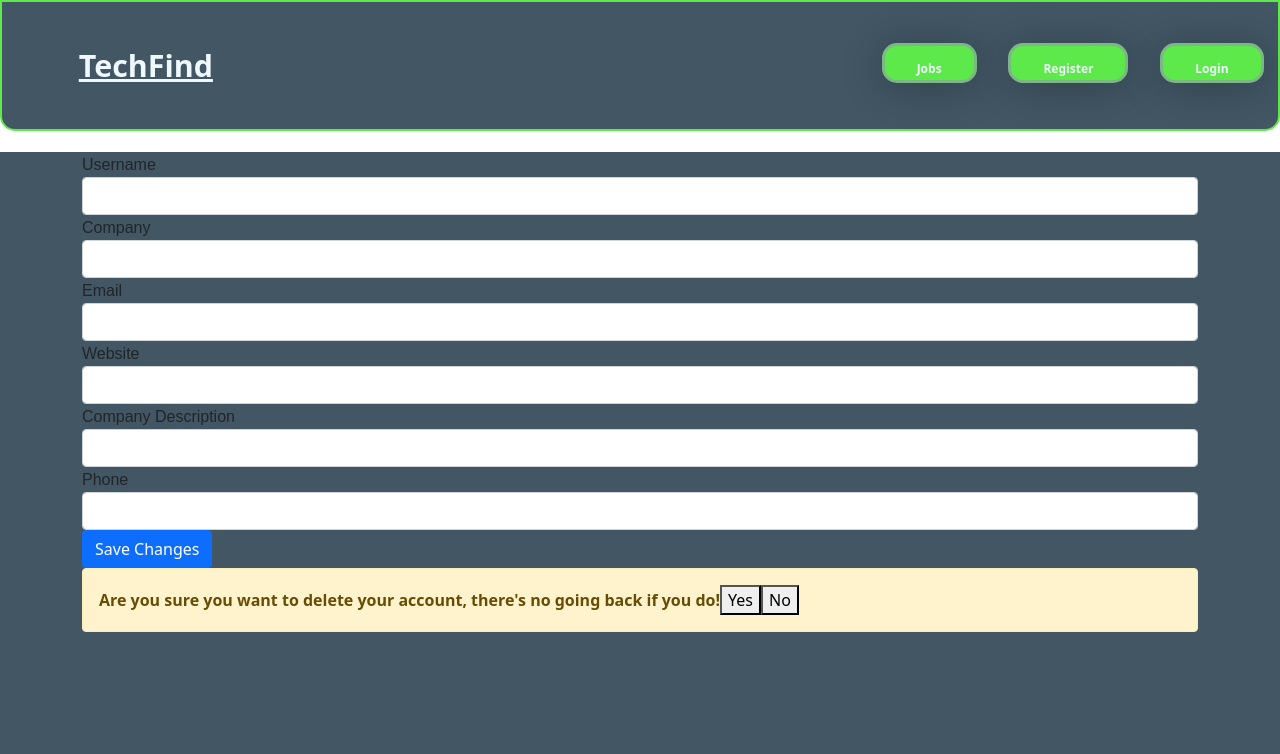
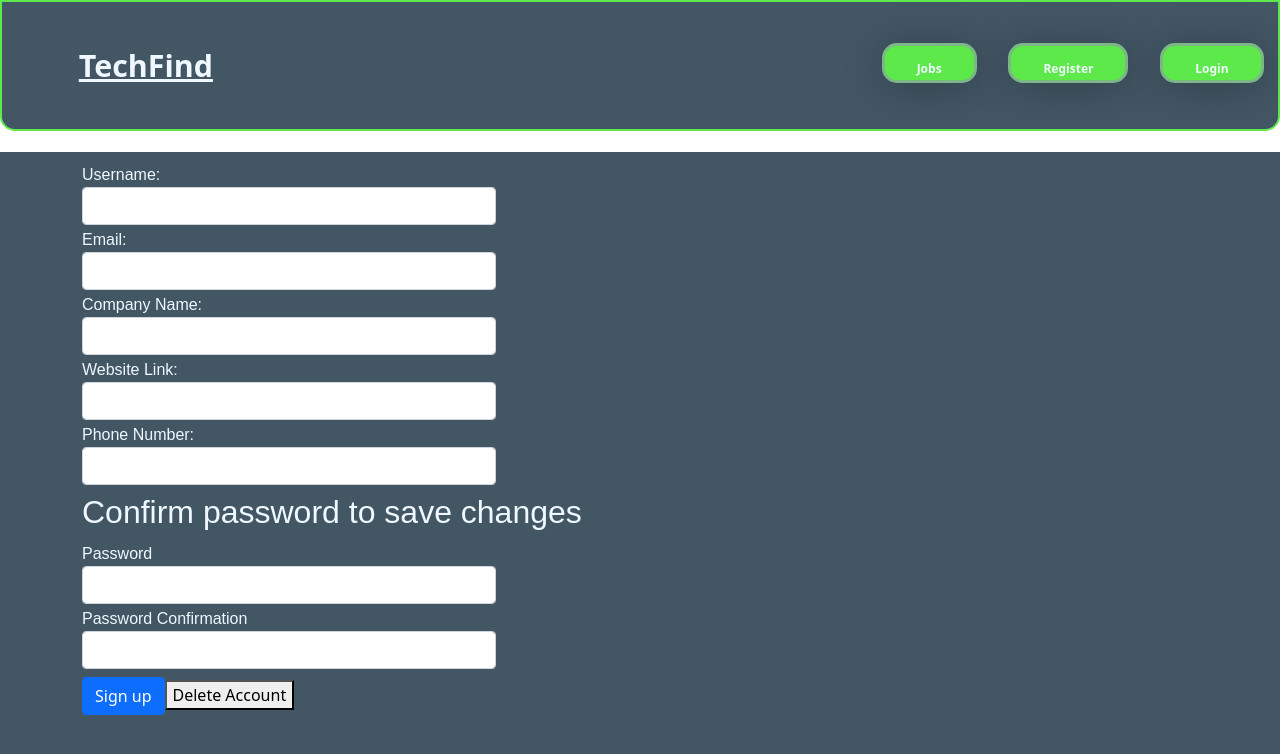
Before and after one commit to BJB-Team/TechFind-Frontend, a React (Create React App) app: page /company-edit in a window 1280 px wide. Shown: the top 754 px of the page. Built offline with nearby package versions, Linux system fonts and the light colour scheme; no server answers.

Commit message:
edit page update

```diff
--- a/src/components/App.js
+++ b/src/components/App.js
@@ -28,7 +28,7 @@ const App = () => {
     user_id: sessionStorage.getItem('userId') || null,
 		loggedInUser: sessionStorage.getItem("username") || null,
     auth:{token:sessionStorage.getItem("token") || null},
-    company: null,
+    seeker: sessionStorage.getItem("seeker") || null,
     jobListings: [],
     jobType: [],
     jobLevel: []
--- a/src/components/CompanyEdit.js
+++ b/src/components/CompanyEdit.js
@@ -1,62 +1,150 @@
 import React, { useEffect, useState } from 'react'
+import { useNavigate } from "react-router-dom";
 import { Link } from 'react-router-dom'
 import { useGlobalState } from '../utils/stateContext'
-import { companyProfile } from '../services/authService'
+import { companyProfile, destroyCompany, updateCompany } from '../services/authService'
 
 const CompanyEdit = () => {
-    const{ store, dispatch } = useGlobalState()
-    const { loggedInUser } = store
-    const [profile, setProfile] = useState({user: {}, profile: {}})
+    const{ dispatch } = useGlobalState()
+    let navigate = useNavigate();
+    const [profile, setProfile] = useState({user: {password: "", password_confirmation: ""}, company_attributes: {company_name: ""}})
+
+    const errors = {
+        username: false,
+        password: false,
+        password_confirmation: false
+    }
+    const [error, setError] = useState(errors)
+
+    function handleFormStateUser(event){
+        setProfile({
+            ...profile,
+            "user": {...profile.user,[event.target.name] : event.target.value}
+        })
+    }
+
+    function handleFormStateProfile(event){
+        setProfile({
+            ...profile,
+            "user": {...profile.user, "company_attributes": {...profile.company_attributes, [event.target.name] : event.target.value}}
+        })
+    }
+    function destroy(e){
+        destroyCompany(profile.user.id)
+        .then((data)=> {
+            dispatch({
+                type: "setLoggedInUser",
+                data: ""
+            })
+            dispatch({
+                type: "setToken",
+                data:""
+            })
+            navigate('/')
+        })
+    }
+
+    function change(data){
+        const filteredData = {user: {company_attributes:{}}}
+        for (const value in data.user) {
+
+          if (value == "username" || value == "email"|| value == "account_seeker" || value == "password"|| value == "password_confirmation"){
+              filteredData.user[value] =data.user[value]
+          }
+        }
+        for (const value in data.company_attributes){
+            if (value == "company_name" || value == "website"|| value == "phone" ){
+                filteredData.user[`company_attributes`][value] = data[`company_attributes`][value]
+            }
+        }
+        return filteredData
+      }
 
     useEffect(()=>{
         companyProfile()
         .then((data)=> {
             setProfile(data)
-            console.log(data)
         })
         .catch(error=> {console.log(error)})
         },[])
 
+    function handleSubmit(e){
+        e.preventDefault()
+        updateCompany(profile.user.id, change(profile))
+        .then((test) =>{
+            if (test) {
+                setError(test)
+            }
+            else{
+                navigate('/company-profile')
+        }})
+        .catch(error =>{
+             console.log(error);
+        })
+    }
     // onsubmit handler function goes here
+    return (
+        <div className="form-row">
+            <form className="SignUpForm" onSubmit={handleSubmit}>
 
-    return (
-        <div>
-            <div className="from-group">
-                <label htmlFor="username">Username</label>
-                <input type="text" className="form-control" placeholder={ profile.user.username } />
+                 <div className="form-group3">
+                     <label htmlFor="username">Username:</label>
+                     <input type="text" name="username" id="username" value={profile.user.username} onChange={handleFormStateUser} className="form-control"/>
                  </div>
 
-            <div className="from-group">
-                <label htmlFor="company">Company</label>
-                <input type="text" className="form-control" placeholder={ profile.profile.company_name } />
+                  {/* Error message  */}
+                 {error.username &&
+                 <div className="alert alert-danger" role="alert">{error.username} </div>}
+
+                 <div className="form-group3">
+                     <label htmlFor="email">Email:</label>
+                     <input type="text" name="email" id="email" value={profile.user.email} onChange={handleFormStateUser}  className="form-control mb-2"/>
                  </div>
 
-            <div className="from-group">
-                <label htmlFor="staticEmail">Email</label>
-                <input type="email" className="form-control" placeholder={ profile.user.email } />
+                 <div className="form-group3">
+                     <label htmlFor="company_name">Company Name:</label>
+                     <input type="text" name="company_name" id="company_name" value={profile.company_attributes.company_name} onChange={handleFormStateProfile} className="form-control"/>
+                 </div>
+                 <div className="form-group3">
+                     <label htmlFor="website">Website Link:</label>
+                     <input type="text" name="website" id="website"  value={profile.company_attributes.website} onChange={handleFormStateProfile} className="form-control"/>
                  </div>
 
-            <div className="from-group">
-                <label htmlFor="website">Website</label>
-                <input type="text" className="form-control" placeholder={ profile.profile.website } />
+                 <div className="form-group3">
+                     <label htmlFor="phone">Phone Number:</label>
+                     <input type="number" name="phone" id="phone" value={profile.company_attributes.phone} onChange={handleFormStateProfile}  className="form-control"/>
                  </div>
 
-            <div className="from-group">
-                <label htmlFor="description">Company Description</label>
-                <input type="text" className="form-control" placeholder={ profile.profile.description } rows="5"/>
+                 <p></p>
+                 <p></p>
+                <h2>Confirm password to save changes</h2>
+                 <div className="form-group3">
+                     <label htmlFor="password">Password</label>
+                     <input type="password" name="password" id="password" value={profile.user.password} onChange={handleFormStateUser} required className="form-control mb-2"/>
                  </div>
 
-            <div className="from-group">
-                <label htmlFor="phone">Phone</label>
-                <input type="email" className="form-control" placeholder={ profile.profile.phone } />
+                  {/* Error message  */}
+                 {error.password &&
+                 <div className="alert alert-danger" role="alert">{error.password} </div>}
+
+                 <div className="form-group3">
+                     <label htmlFor="password_confirmation">Password Confirmation</label>
+                     <input type="password" name="password_confirmation" id="password_confirmation" value={profile.user.password_confirmation} required onChange={handleFormStateUser} className="form-control mb-2"/>
                  </div>
 
-            <Link to = "/company-profile"><button type="submit" class="btn btn-primary">Save Changes</button></Link>
+                  {/* Error message  */}
+                 {error.password_confirmation &&
+                 <div className="alert alert-danger" role="alert">{error.password_confirmation} </div>}
+
+                 <p></p>
+
+                 <input type="submit" className="btn btn-primary btn-block" value="Sign up" />
+
+
 
             {/* Add a delete account button with an alert asking if they're sure*/}
-            <div className="alert alert-warning alert-dismissible fade show" role="alert">
-                <strong>Are you sure you want to delete your account, there's no going back if you do!</strong><button>Yes</button><button>No</button>
-            </div>
+                <button onClick = {destroy}>Delete Account</button>
+            </form>
         </div>
     )
 }
--- a/src/components/CompanyHome.js
+++ b/src/components/CompanyHome.js
@@ -6,13 +6,12 @@ import { companyProfile } from '../services/authService'
 const CompanyHome = () => {
     const{ store, dispatch } = useGlobalState()
     const { loggedInUser } = store
-    const [profile, setProfile] = useState({user: {}, profile: {}})
+    const [profile, setProfile] = useState({user: {}, company_attributes: {}})
 
     useEffect(()=>{
         companyProfile()
         .then((data)=> {
             setProfile(data)
-            console.log(data)
         })
         .catch(error=> {console.log(error)})
         },[])
@@ -20,35 +19,37 @@ const CompanyHome = () => {
     // onsubmit handler function goes here
 
     return (
+
         <div>
             <div className="from-group">
                 <label htmlFor="username">Username</label>
-                <input type="text" className="form-control-plaintext" placeholder={ profile.user.username } />
+                <p >{profile.user.username}</p>
             </div>
 
             <div className="from-group">
                 <label htmlFor="company">Company</label>
-                <input type="text" className="form-control-plaintext" placeholder={ profile.profile.company_name } />
+                <p >{profile.company_attributes.company_name}</p>
             </div>
 
             <div className="from-group">
                 <label htmlFor="staticEmail">Email</label>
-                <input type="email" className="form-control-plaintext" placeholder={ profile.user.email } />
+                <p>{profile.user.email}</p>
+
             </div>
 
             <div className="from-group">
                 <label htmlFor="website">Website</label>
-                <input type="text" className="form-control-plaintext" placeholder={ profile.profile.website } />
+                <p >{profile.company_attributes.website}</p>
             </div>
 
             <div className="from-group">
                 <label htmlFor="description">Company Description</label>
-                <input type="text" className="form-control-plaintext" placeholder={ profile.profile.description } rows="5"/>
+                <p >{profile.company_attributes.description}</p>
             </div>
 
             <div className="from-group">
                 <label htmlFor="phone">Phone</label>
-                <input type="email" className="form-control-plaintext" placeholder={ profile.profile.phone } />
+                <p >{profile.company_attributes.phone}</p>
             </div>
 
             <Link to = "/company-edit"><button type="submit" class="btn btn-primary">Edit Account</button></Link>
--- a/src/components/CompanySignUp.js
+++ b/src/components/CompanySignUp.js
@@ -46,11 +46,8 @@ const CompanySignUp = () => {
     }
 
     function handleSubmit(event){
-
         event.preventDefault()
-
         signUp(change(FormState))
-
         .then(({ username, jwt, id, test }) =>{
             if (test) {
                 setError(test)
@@ -102,7 +99,6 @@ const CompanySignUp = () => {
                 <CompanySignUpForm>
                 <h1>Sign Up</h1>
                 <form className="SignUpForm" onSubmit={handleSubmit}>
-
 
                 <div className="form-group3">
                     <label htmlFor="username">Username:</label>
--- a/src/components/FinderEdit.js
+++ b/src/components/FinderEdit.js
@@ -1,12 +1,13 @@
 import React, { useEffect, useState } from 'react'
+import { useNavigate } from "react-router-dom";
 import { Link } from 'react-router-dom'
 import { useGlobalState } from '../utils/stateContext'
-import { companyProfile } from '../services/authService'
+import { companyProfile, destroyCompany, updateCompany } from '../services/authService'
 
 const FinderEdit = () => {
   const { store, dispatch } = useGlobalState()
-  const { loggedInUser } = store
-  const [profile, setProfile] = useState({user: {}, profile: {}})
+  let navigate = useNavigate();
+  const [profile, setProfile] = useState({user: {}, seeker_attributes: {}})
 
   useEffect(()=>{
     companyProfile()
@@ -18,7 +19,20 @@ const FinderEdit = () => {
     },[])
 
   // onsubmit handler function goes here
-
+  function destroy(e){
+    destroyCompany(profile.user.id)
+    .then((data)=> {
+        dispatch({
+            type: "setLoggedInUser",
+            data: ""
+        })
+        dispatch({
+            type: "setToken",
+            data:""
+        })
+        navigate('/')
+    })
+}
   return (
     <div>
       <div className="from-group">
@@ -33,26 +47,23 @@ const FinderEdit = () => {
 
       <div className="from-group">
         <label htmlFor="firstname">First Name</label>
-        <input type="text" className="form-control" placeholder={ profile.profile.first_name } />
+        <input type="text" className="form-control" placeholder={ profile.seeker_attributes.first_name } />
       </div>
 
       <div className="from-group">
         <label htmlFor="lastname">Last Name</label>
-        <input type="text" className="form-control" placeholder={ profile.profile.last_name } />
+        <input type="text" className="form-control" placeholder={ profile.seeker_attributes.last_name } />
       </div>
 
       <div className="from-group">
         <label htmlFor="phone">Phone</label>
-        <input type="email" className="form-control" placeholder={ profile.profile.phone } />
+        <input type="email" className="form-control" placeholder={ profile.seeker_attributes.phone } />
       </div>
 
       <Link to = "/finder-profile"><button type="submit" className="btn btn-primary">Save Changes</button></Link>
 
       {/* Add a delete account button with an alert asking if they're sure*/}
-      <div className="alert alert-warning alert-dismissible fade show" role="alert">
-        <strong>Are you sure you want to delete your account, there's no going back if you do!</strong><button>Yes</button><button>No</button>
-      </div>
-
+      <button onClick = {destroy}>Delete Account</button>
     </div>
   )
 }
--- a/src/components/FinderHome.js
+++ b/src/components/FinderHome.js
@@ -6,7 +6,7 @@ import { companyProfile } from '../services/authService'
 const FinderHome = () => {
   const { store, dispatch } = useGlobalState()
   const { loggedInUser } = store
-  const [profile, setProfile] = useState({user: {}, profile: {}})
+  const [profile, setProfile] = useState({user: {}, seeker_attributes: {}})
 
   useEffect(()=>{
     companyProfile()
@@ -33,17 +33,17 @@ const FinderHome = () => {
 
       <div className="from-group">
         <label htmlFor="firstname">First Name</label>
-        <input type="text" className="form-control-plaintext" placeholder={ profile.profile.first_name } />
+        <input type="text" className="form-control-plaintext" placeholder={ profile.seeker_attributes.first_name } />
       </div>
 
       <div className="from-group">
         <label htmlFor="lastname">Last Name</label>
-        <input type="text" className="form-control-plaintext" placeholder={ profile.profile.last_name } />
+        <input type="text" className="form-control-plaintext" placeholder={ profile.seeker_attributes.last_name } />
       </div>
 
       <div className="from-group">
         <label htmlFor="phone">Phone</label>
-        <input type="email" className="form-control-plaintext" placeholder={ profile.profile.phone } />
+        <input type="email" className="form-control-plaintext" placeholder={ profile.seeker_attributes.phone } />
       </div>
 
       <Link to = "/finder-edit"><button type="submit" class="btn btn-primary">Edit Account</button></Link>
--- a/src/components/Login.js
+++ b/src/components/Login.js
@@ -47,6 +47,7 @@ function handleSubmit(e) {
         sessionStorage.setItem("userId", user.id)
         sessionStorage.setItem("username",user.username)
         sessionStorage.setItem("token",user.jwt)
+        sessionStorage.setItem("seeker",user.account_seeker)
         dispatch({
             type: "setLoggedInUser",
             data:user.username
@@ -63,7 +64,7 @@ function handleSubmit(e) {
             type: "seeker",
             data:user.account_seeker
         })
-        navigate('/finder-profile')
+        navigate('/')
     }
     })
     .catch(error => {
```
Also changed, not shown: src/components/Navigation.js (+12 -7 lines), src/services/authService.js (+8 -2 lines), src/components/SignUp.js (line endings or trailing spaces). Lines whose indentation alone changed are shown as unchanged.
